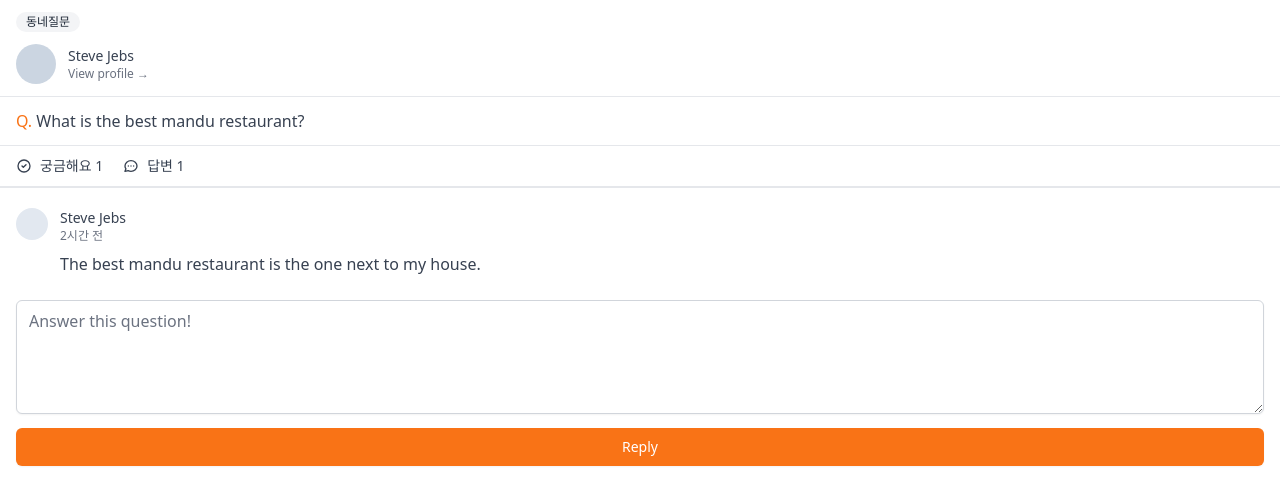
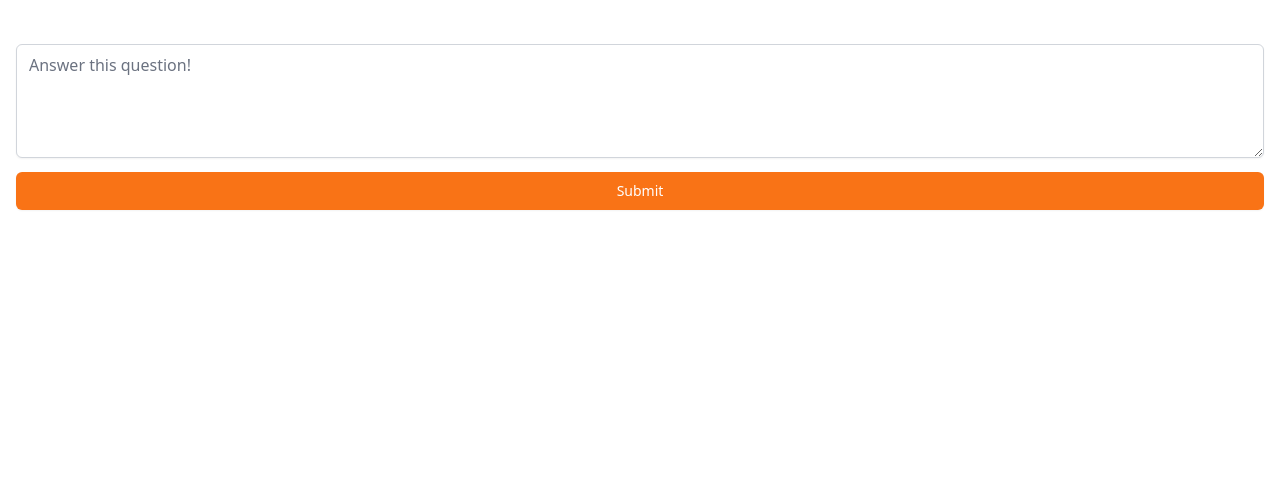
Before and after one commit to hanol2/carrot-market, a Next.js app: page /community/write in a window 1280 px wide. Shown: the top 504 px of the page. Built offline with nearby package versions, Linux system fonts and the light colour scheme.

Commit message:
💄 style: Add Write page Form UI 구현

```diff
--- /dev/null
+++ b/pages/community/write.tsx
@@ -0,0 +1,18 @@
+import { NextPage } from "next";
+
+const Write: NextPage = () => {
+  return (
+    <form className="px-4 py-10">
+      <textarea
+        className="mt-1 shadow-sm w-full focus:ring-orange-500 rounded-md border-gray-300 focus:border-orange-500 "
+        rows={4}
+        placeholder="Answer this question!"
+      />
+      <button className="mt-2 w-full bg-orange-500 hover:bg-orange-600 text-white py-2 px-4 border border-transparent rounded-md shadow-sm text-sm font-medium focus:ring-2 focus:ring-offset-2 focus:ring-orange-500 focus:outline-none ">
+        Submit
+      </button>
+    </form>
+  );
+};
+
+export default Write;
```
